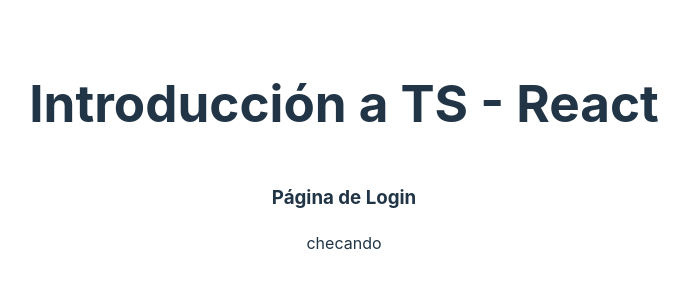
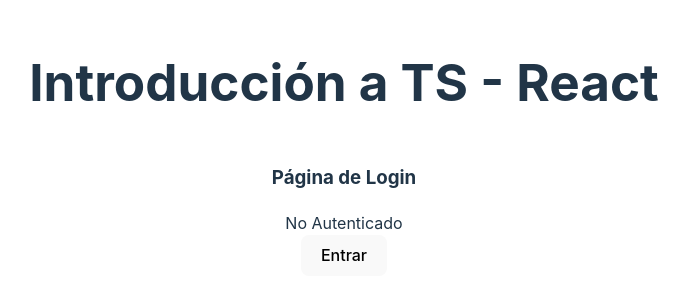
Before and after one commit to zutjmx/01-react-fundamentos, a React (Vite) app: page / in a window 1280 px wide. Shown: the part 252-552 px from the top of the page, without its empty margins (296-985 px from the left). Built offline with nearby package versions, Linux system fonts and the light colour scheme.

Commit message:
Se implementa useAuthStore

```diff
--- a/src/components/PaginaLogin.tsx
+++ b/src/components/PaginaLogin.tsx
@@ -1,12 +1,42 @@
+import { useEffect } from "react";
 import { useAuthStore } from "../store/auth.store"
 
 export const PaginaLogin = () => {
     const authStatus = useAuthStore(state => state.status);
+    const usuario = useAuthStore(state => state.usuario);
+    const login = useAuthStore(state => state.login);
+    const logout = useAuthStore(state => state.logout);
+
+    useEffect(() => {
+        setTimeout(() => {
+            logout();
+        }, 1500);
+    },[]);
+
+    if (authStatus === 'checando') {
+        return <h3>Cargando...</h3>
+    }
 
     return (
         <>
             <h3>Página de Login</h3>
-            {authStatus}
+            {
+                (authStatus === 'autenticado'
+                ? <div>Autenficado como: {JSON.stringify(usuario,null,2)}</div>
+                : <div>No Autenticado</div>)
+            }
+
+            {
+                (authStatus === 'autenticado'
+                ? (
+                    <button onClick={logout}>Salir</button>
+                )
+                : (
+                    <button onClick={()=>login('zutjmx@gmail.com','sistemas')}>
+                        Entrar
+                    </button>
+                ))
+            }
         </>
     )
 }
--- a/src/store/auth.store.ts
+++ b/src/store/auth.store.ts
@@ -1,16 +1,37 @@
 import { create } from "zustand";
 
 interface Authstate {
-    status: 'autenteticado' | 'noautenticado' | 'checando';
+    status: 'autenticado' | 'noautenticado' | 'checando';
     token?: string;
     usuario?: {
         nombre: string;
         email: string;
-    }
+    };
+    login: (email: string, password: string) => void;
+    logout: () => void;
 }
 
 export const useAuthStore = create<Authstate>()((set) => ({
     status: 'checando',
     token: undefined,
     usuario: undefined,
+
+    login: (email: string, password: string) => {
+        set({
+            status: 'autenticado',
+            token: 'cch-86256108',
+            usuario: {
+                nombre: 'Jesús Zúñiga Trejo',
+                email: email,
+            }
+        });
+    },
+
+    logout: () => {
+        set({
+            status: 'noautenticado',
+            token: undefined,
+            usuario: undefined
+        });
+    },
 }));
```
